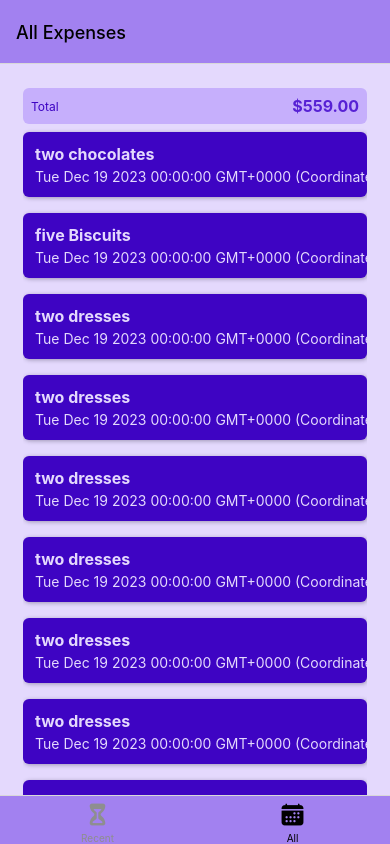
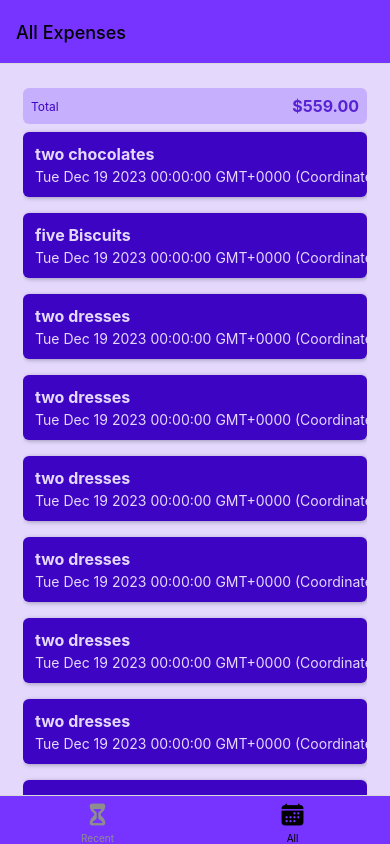
Before and after one commit to khushi4452/Expense_Tracker-App, a React Native app: screen /AllExpenses in a window 390 px wide. Built offline with nearby package versions, Linux system fonts and the light colour scheme.

Commit message:
some changes in color and in UI

```diff
--- a/constants/styles.js
+++ b/constants/styles.js
@@ -2,7 +2,7 @@ export const GlobalStyles = {
     colors: {
         primary50: "#e4d9fd",
         primary100: "#c6affc",
-        primary200: "#a281f0",
+        primary200: "#7733ff",
         primary400: "#5721d4",
         primary500: "#3e04c3",
         primary700: "#2d0689",
```
